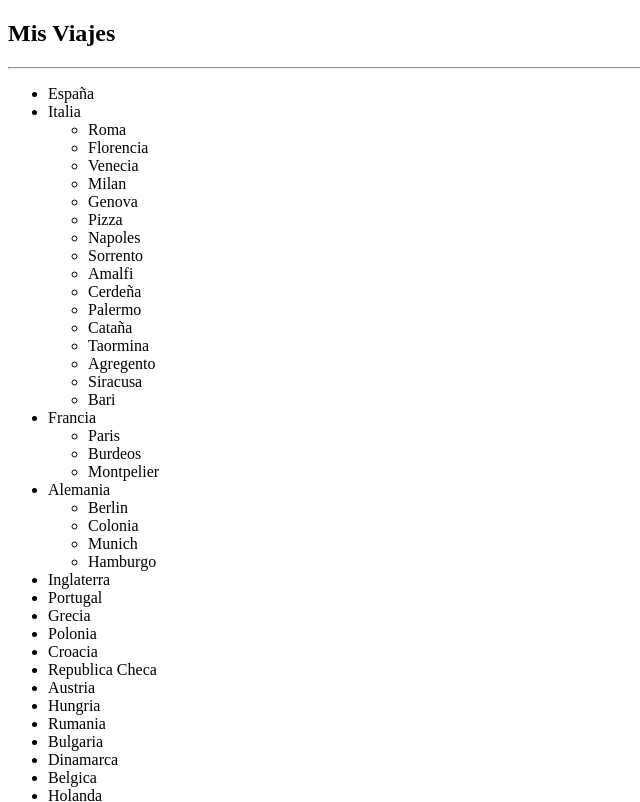
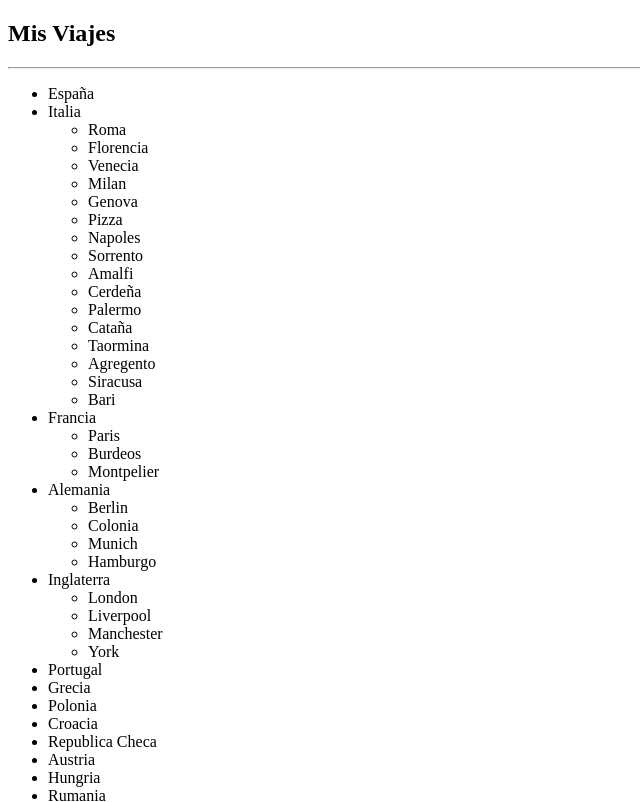
Before and after one commit to joaquinurriza/html-portfolio, a plain HTML site: page Public/Viajes.html in a window 1280 px wide. Shown: the top 802 px of the page, without its empty margins (0-640 px from the left). Drawn offline with Linux system fonts and the light colour scheme.

Commit message:
Add files via upload

```diff
--- a/Public/Viajes.html
+++ b/Public/Viajes.html
@@ -44,6 +44,12 @@
             <li>Hamburgo</li>
         </ul>
         <li>Inglaterra</li>
+        <ul>
+            <li>London</li>
+            <li>Liverpool</li>
+            <li>Manchester</li>
+            <li>York</li>
+        </ul>
         <li>Portugal</li>
         <li>Grecia</li>
         <li>Polonia</li>
```
